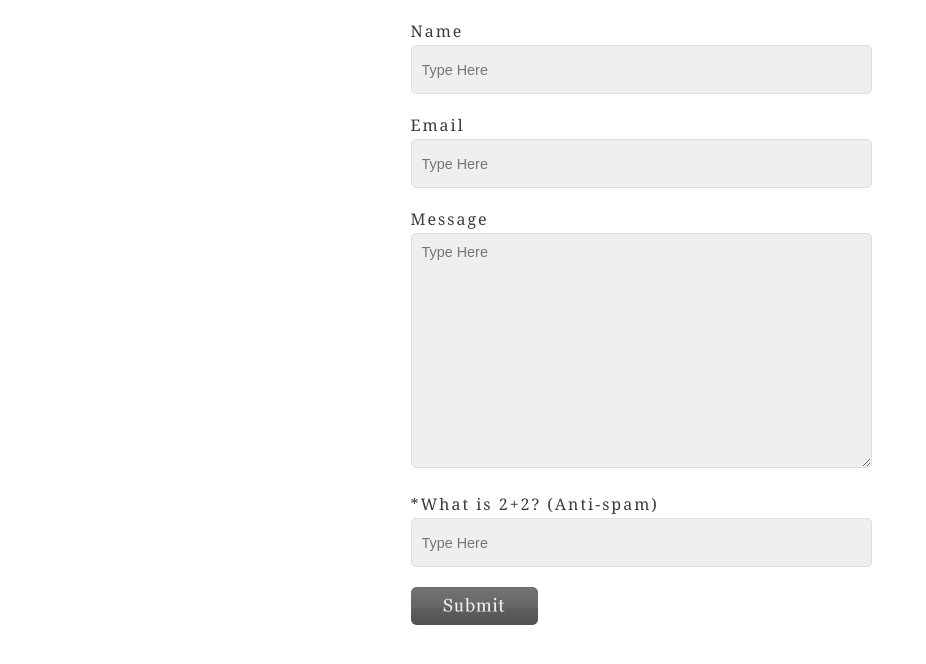
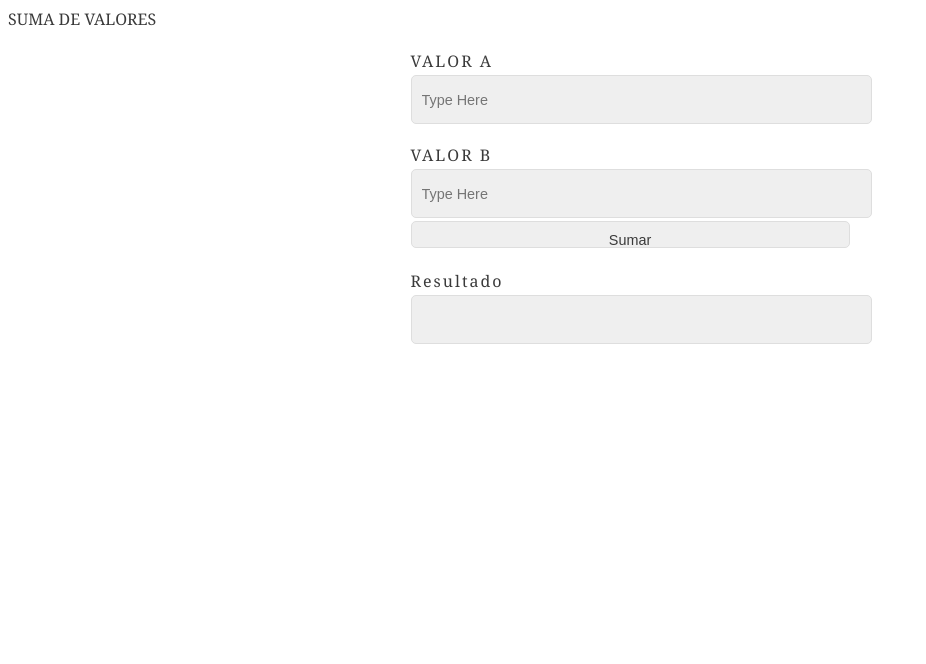
Before and after one commit to SysBytes/formhtml, a plain HTML site: page index.html in a window 1280 px wide. Shown: the whole page, without its empty margins (0-926 px from the left). Drawn offline with Linux system fonts and the light colour scheme.

Commit message:
Actualización de Suma

```diff
--- a/index.html
+++ b/index.html
@@ -8,28 +8,37 @@
 <title>Formulario de Prueba</title>
 
 <link type="text/css" rel="stylesheet" href="main.css">
+<script type="text/javascript">
 
+function sumar(){
+
+ var A = document.getElementById("A").value;
+var B = document.getElementById("B").value;
+
+var C = parseInt(A) + parseInt(B);
+
+document.getElementById("C").value = C;
+
+}
+</script>
 
 </head>
 
 <body>
 
-
+            SUMA DE VALORES
         <form method="post" action="">
 
-            <label>Name</label>
-            <input name="name" placeholder="Type Here">
+            <label>VALOR A</label>
+            <input name="A" id="A" type="number" placeholder="Type Here">
 
-            <label>Email</label>
-            <input name="email" type="email" placeholder="Type Here">
+            <label>VALOR B</label>
+            <input name="B" id="B"  type="number" placeholder="Type Here">
 
-            <label>Message</label>
-            <textarea name="message" placeholder="Type Here"></textarea>
+            <input name="suma" type="button" value="Sumar" onclick="sumar()">
 
-            <label>*What is 2+2? (Anti-spam)</label>
-            <input name="human" placeholder="Type Here">
-
-            <input id="submit" name="submit" type="submit" value="Submit">
+            <label>Resultado</label>
+            <input name="C" id="C" readonly="readonly">
 
         </form>
 
```
